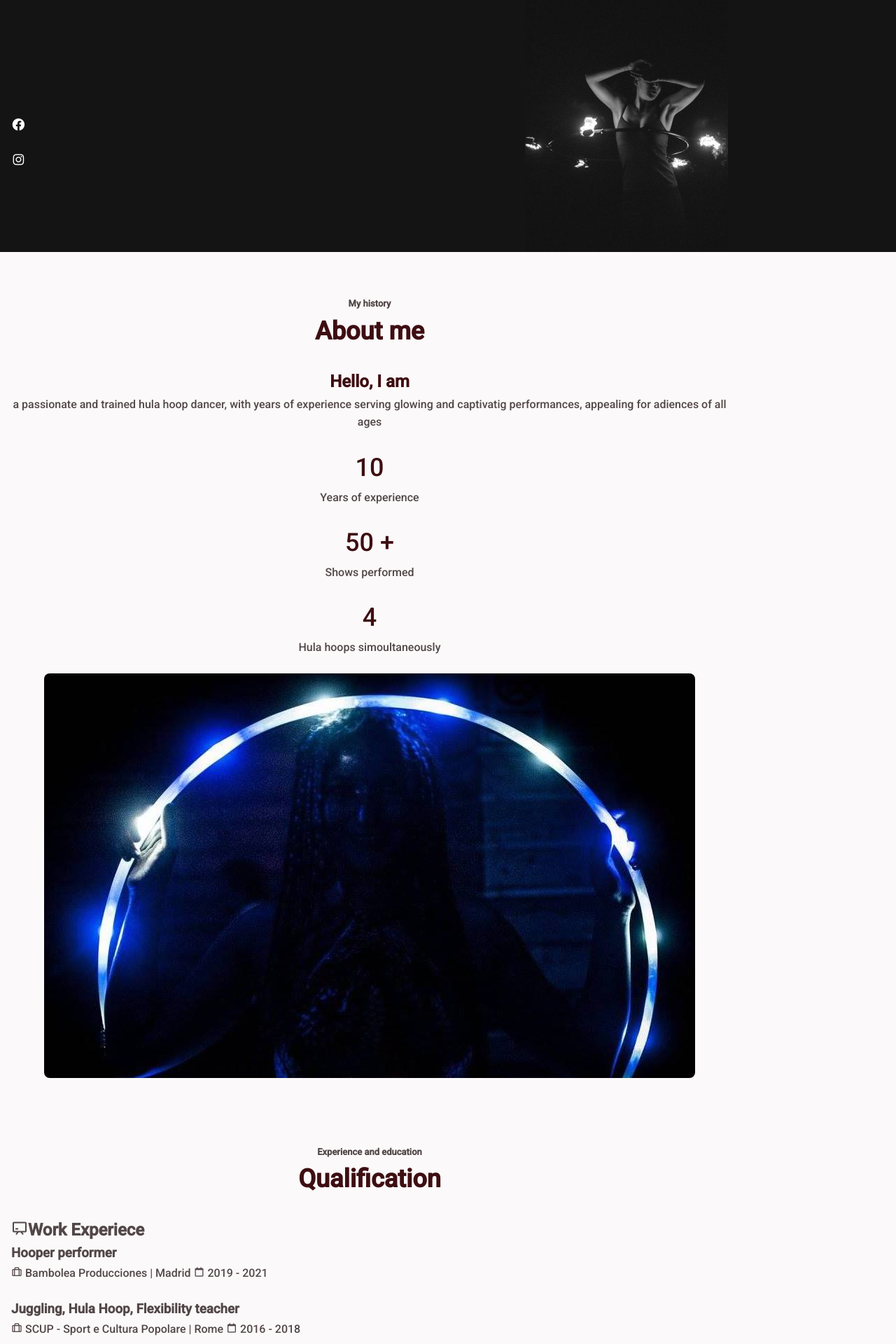
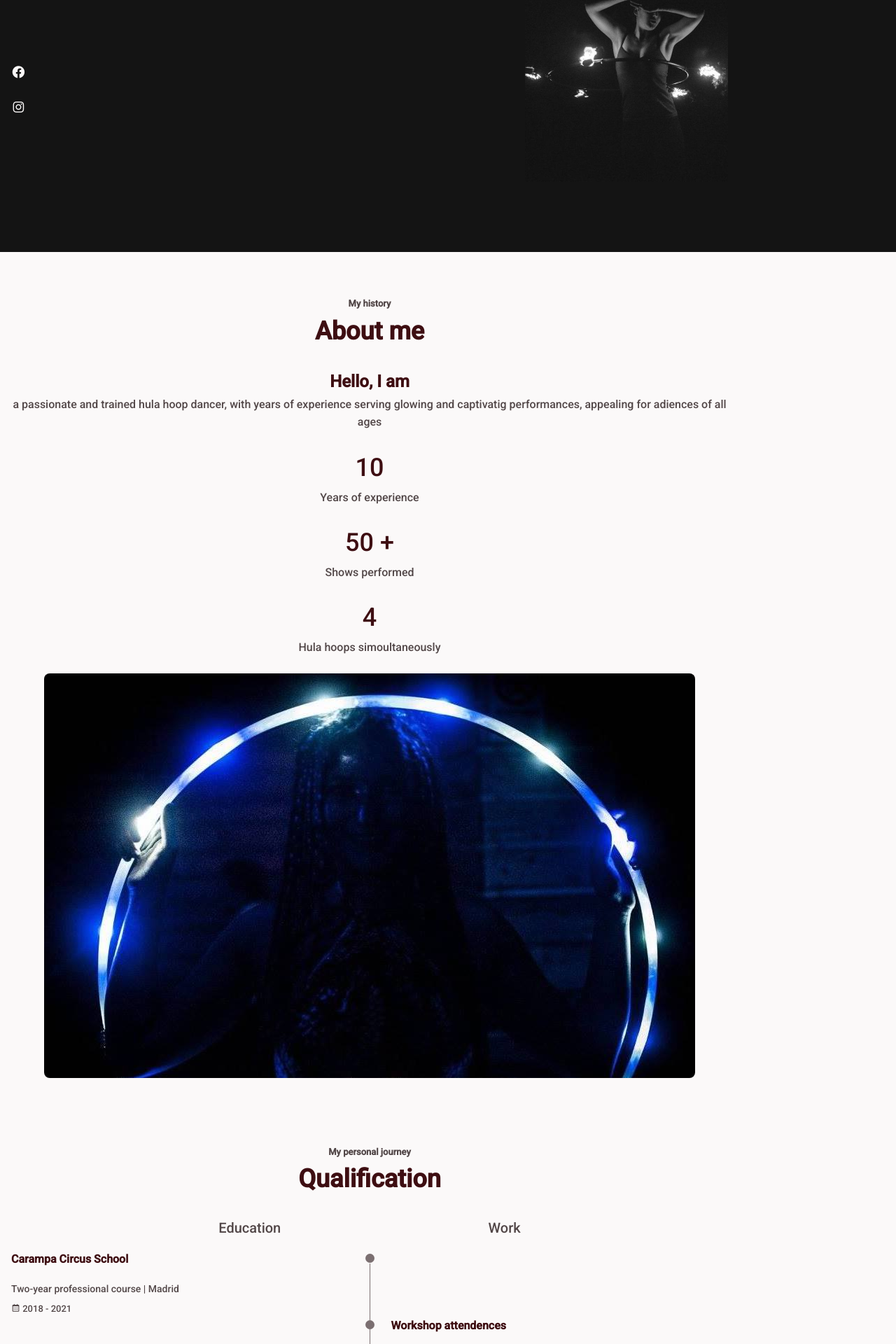
Before and after one commit to alexcarta/Grace, a PHP site: page / in a window 1280 px wide. Shown: the part 440-2360 px from the top of the page at 70% size. Run offline with PHP 8.4, Linux system fonts and the light colour scheme.

Commit message:
qualification-education

```diff
--- a/assets/css/style.css
+++ b/assets/css/style.css
@@ -95,8 +95,7 @@ ul{
 }
 
 a{
-  text-decoration: none;
-  color: white;
+  text-decoration: none !important;
 }
 
 img{
@@ -277,6 +276,7 @@ img{
   position: absolute;
   right: 0;
   bottom: 0;
+  margin-bottom: 100px;
 }
 
 .home__img img{
@@ -286,13 +286,14 @@ img{
 .home__social{
   display: flex;
   flex-direction: column;
+  margin-bottom: 100px;
 }
 
 .home__social-icon{
   width: max-content;
   font-size: 1.3rem;
   margin-bottom: var(--mb-2);
-  color: --first-color-lighten;
+  color: var(--first-color-lighten);
 }
 
 .home__social-icon:hover{
@@ -346,6 +347,114 @@ img{
 
 
 /*==================== QUALIFICATION ====================*/
+/*
+.qualification__container{
+  row-gap:  2.5rem;
+}
+
+.qualification__title{
+  font-size: var(--h3-font-size);
+  color: var(--first-color);
+  margin-bottom: var(--mb-2);
+  display: flex;
+  align-items: center;
+}
+
+.qualification__title-icon{
+  font-size: 1.5rem;
+  margin-right: var(--mb-1);
+}
+
+.qualification__box{
+  padding-bottom: 1rem;
+  border-bottom: 1px solid #ccc;
+}
+
+.qualification__area{
+  font-size: var(--normal-font-size);
+  color: var(--first-color);
+  margin-bottom: var(--mb-1);
+  font-weight: var(--font-medium);
+}
+
+.qualification__icon, .qualification__work{
+  font-size: var(--smaller -font-size);
+  color: var(--first-color-light);
+}
+
+.qualification__work{
+  display: block;
+}*/
+
+.qualification__tabs{
+  display: flex;
+  justify-content: space-evenly;
+  margin-bottom: var(--mb-2);
+}
+
+.qualification__button {
+  font-size: var(--h3-font-size);
+  font-weight: var(--font-medium);
+  cursor: pointer;
+}
+
+.qualification__button:hover {
+  color: var(--first-color-light);
+}
+
+.qualification__icon {
+  font-size: 1.8rem;
+  margin-right: var(--mb-0-25);
+}
+
+.qualification__data {
+  display: grid;
+  grid-template-columns: 1fr max-content 1fr;
+  column-gap: 1.5rem;
+}
+
+.qualification__title {
+  font-size: var(--h4-font-size);
+  color: var(--first-color);
+  margin-bottom: var(--mb-2);
+  display: flex;
+  align-items: center
+}
+
+.qualificiation__subtitle {
+  display: inline-block;
+  font-size: var(--small-font-size);
+  margin-bottom: var(--mb-1);
+}
+
+.qualification__calendar {
+  font-size:  var(--smaller-font-size);
+  color: var(--text-color-light);
+}
+
+.qualification__rounder {
+  display: inline-block;
+  width: 13px;
+  height: 13px;
+  background-color: var(--first-color-light);
+  border-radius: 50%;
+}
+
+.qualification__line {
+  display: block;
+  width: 1px;
+  height: 100%;
+  background-color: var(--first-color-light);
+  transform: translate(6px, -7px);
+}
+
+.qualification [data-content] {
+  display: none;
+}
+
+.qualification__active[data-content] {
+  display: block;
+}
 
 
 /*==================== SERVICES ====================*/
--- a/assets/js/main.js
+++ b/assets/js/main.js
@@ -53,3 +53,29 @@ function scrollHeader(){
   if(this.scrollY >= 200) header.classList.add('scroll-header');else header.classList.remove('scroll-header')
 }
 window.addEventListener('scroll', scrollHeader)
+
+// QUALIFICATION TABS
+
+const tabs = document.querySelectorAll('[data-target');
+const tabContents = document.querySelectorAll('[data-content]')
+
+console.log(tabs)
+console.log(tabContents)
+
+tabs.forEach(tab => {
+  tab.addEventListener('click', () => {
+    const target = document.querySelector(tab.dataset.target)
+
+    tabContents.forEach(tabContent => {
+      tabContent.classList.remove('qualification__active')
+    })
+
+    target.classList.add('qualification__active')
+
+    tabs.forEach(tab => {
+      tab.classList.remove('qualification__active')
+    })
+
+    tab.classList.add('qualification__active')
+  })
+});
--- a/home.html
+++ b/home.html
@@ -46,9 +46,9 @@
     <section class="home" id="home">
       <div class="home__container bd-container bd-grid">
         <div class="home__data">
-          <span class="home__greeting">Hello, My name is</span>
+          <span class="home__greeting">Hello, I am</span>
           <h1 class="home__name">Grazia Palermo</h1>
-          <span class="home__profession">Hooper</span>
+          <span class="home__profession">Hula hoop dancer and circus performer</span>
           <a download="" href="#" class="button button-light">BOOK ME</a>
         </div>
 
@@ -97,166 +97,215 @@
       </div>
     </section>
 
-    <!-- QUALIFICATION -->
+    <!--   QUALIFICATION -->
 
     <section class="qualification section bd-container" id="qualification">
-      <span class="section-subtitle">Experience and education</span>
+      <span class="section-subtitle">My personal journey</span>
       <h2 class="section-title">Qualification</h2>
 
-      <div class="qualification__container bd-grid">
-        <div class="qualification__content">
-          <h2 class="qualification__title">
-            <i class='bx bx-chalkboard qualification__title-icon'></i>Work Experiece
-          </h2>
+      <div class="qualification__container container">
 
-          <div class="bd-grid">
-            <div class="qualification__data">
-              <h3 class="qualification__area">Hooper performer</h3>
+        <div class="qualification__tabs">
+          <div class="qualification__button button--flex qualification__active" data-target='#education'>
+            Education
+          </div>
 
-              <div class="qualification__box">
-
-                <span class="qualification__work">
-                  <i class="bx bx-briefcase-alt qualification__icon"></i>
-                  Bambolea Producciones | Madrid
-                </span>
-
-                <span class="qualification__work">
-                  <i class="bx bx-calendar-alt qualification__icon"></i>
-                  2019 - 2021
-                </span>
+          <div class="qualification__button button--flex" data-target='#work'>
+            Work
           </div>
         </div>
 
+        <div class="qualification__sections">
+
+          <!-- QUALIFICATION CONTENT 1-->
+
+          <div class="qualification__content qualification__active" data-content id="education">
+
+            <!-- QUALIFICATION 1 -->
             <div class="qualification__data">
-              <h3 class="qualification__area">Juggling, Hula Hoop, Flexibility teacher</h3>
 
-              <div class="qualification__box">
-
-                <span class="qualification__work">
-                  <i class="bx bx-briefcase-alt qualification__icon"></i>
-                  SCUP - Sport e Cultura Popolare | Rome
-                </span>
-
-                <span class="qualification__work">
-                  <i class="bx bx-calendar-alt qualification__icon"></i>
-                  2016 - 2018
-                </span>
+              <div>
+                <h3 class="qualification__title">Carampa Circus School</h3>
+                <span class="qualificiation__subtitle">Two-year professional course | Madrid</span>
+                <div class="qualification__calendar">
+                  <i class='bx bx-calendar' ></i>
+                  2018 - 2021
                 </div>
               </div>
 
+              <div>
+                <span class="qualification__rounder"></span>
+                <span class="qualification__line"></span>
+              </div>
+
+            </div>
+
+            <!-- QUALIFICATION 2 -->
             <div class="qualification__data">
-              <h3 class="qualification__area">Circus Wader-Trampoliere</h3>
+              <div></div>
 
-              <div class="qualification__box">
+              <div>
+                <span class="qualification__rounder"></span>
+                <span class="qualification__line"></span>
+              </div>
 
-                <span class="qualification__work">
-                  <i class="bx bx-briefcase-alt qualification__icon"></i>
-                  Artefatti Stilts | Rome
+              <div>
+                <h3 class="qualification__title">Workshop attendences</h3>
+                <span class="qualificiation__subtitle">
+
+
+                  Skyflow Artist <a href="https://www.instagram.com/skyflowartist/?hl=en"><i class='bx bx-link' ></i></a><br>
+
+                  Vasili Protsenko <a href="https://firco.org/en/announcement/jury/"><i class='bx bx-link' ></i></a><br>
+
+                  Stefano Fabbri <a href="#"><i class='bx bx-link' ></i></a><br>
+
+                  Paola Berton <a href="https://www.paola-berton.com/"><i class='bx bx-link' ></i></a><br>
+
+                  Lila Chupa Hoops <a href="https://www.lilachupahoops.com/"><i class='bx bx-link' ></i></a><br>
+
+                  Marianna de Santis <a href="https://www.hoopconvention.at/marianna-de-sanctis-ita.html"><i class='bx bx-link' ></i></a><br>
+
+                  Nina Savidi <a href=""><i class='bx bx-link' ></i></a><br>
+
+                  Guglielmo Magellano Bartoli <a href="https://www.instagram.com/guglielmobartoli/"><i class='bx bx-link' ></i></a><br>
+
+                  Silvia Pavone <a href="https://silviapavone.com/"><i class='bx bx-link' ></i></a><br>
+
                 </span>
-
-                <span class="qualification__work">
-                  <i class="bx bx-calendar-alt qualification__icon"></i>
-                  2016 - 2018
-                </span>
+                <div class="qualification__calendar">
+                  <i class='bx bx-calendar' ></i>
+                  2015 - till now
                 </div>
               </div>
 
+            </div>
+
+            <!-- QUALIFICATION 3 -->
             <div class="qualification__data">
-              <h3 class="qualification__area">Hooper performer</h3>
 
-              <div class="qualification__box">
+              <div>
+                <h3 class="qualification__title">DAMS - University of Roma Tre</h3>
+                <span class="qualificiation__subtitle">Bachelor's Degree, disciplines of art and show-business: Cinema, Television and New media | Rome</span>
+                <div class="qualification__calendar">
+                  <i class='bx bx-calendar' ></i>
+                  2012 - 2015
+                </div>
+              </div>
 
-                <span class="qualification__work">
-                  <i class="bx bx-briefcase-alt qualification__icon"></i>
-                  Circofficina Porto Fluviale | Rome
-                </span>
+              <div>
+                <span class="qualification__rounder"></span>
+                <span class="qualification__line"></span>
+              </div>
+            </div>
 
-                <span class="qualification__work">
-                  <i class="bx bx-calendar-alt qualification__icon"></i>
-                  2015 - till now
-                </span>
+            <!-- QUALIFICATION 4 -->
+            <div class="qualification__data">
+              <div></div>
+
+              <div>
+                <span class="qualification__rounder"></span>
+                <!-- <span class="qualification__line"></span> -->
+              </div>
+
+
+              <div>
+                <h3 class="qualification__title">Liceo Sebastiano Satta</h3>
+                <span class="qualificiation__subtitle">School Diploma, Psycho Pedagogy and Social Sciences | Nuoro</span>
+                <div class="qualification__calendar">
+                  <i class='bx bx-calendar' ></i>
+                  2007 - 2012
                 </div>
               </div>
             </div>
           </div>
 
-        <div class="qualification__content">
-          <h2 class="qualification__title">
-            <i class='bx bx-bookmark qualification__title-icon'></i>Education
-          </h2>
 
-          <div class="bd-grid">
+
+          <!-- QUALIFICATION CONTENT 2-->
+
+          <div class="qualification__content" data-content id="work">
+
+            <!-- QUALIFICATION 1 -->
             <div class="qualification__data">
-              <h3 class="qualification__area">Hooper performer</h3>
 
-              <div class="qualification__box">
-
-                <span class="qualification__work">
-                  <i class="bx bx-briefcase-alt qualification__icon"></i>
-                  Bambolea Producciones | Madrid
-                </span>
-
-                <span class="qualification__work">
-                  <i class="bx bx-calendar-alt qualification__icon"></i>
+              <div>
+                <h3 class="qualification__title">Hooper performer</h3>
+                <span class="qualificiation__subtitle">Bambolea Producciones | Madrid</span>
+                <div class="qualification__calendar">
+                  <i class='bx bx-calendar' ></i>
                   2019 - 2021
-                </span>
                 </div>
               </div>
 
+              <div>
+                <span class="qualification__rounder"></span>
+                <span class="qualification__line"></span>
+              </div>
+
+            </div>
+
+            <!-- QUALIFICATION 2 -->
             <div class="qualification__data">
-              <h3 class="qualification__area">Juggling, Hula Hoop, Flexibility teacher</h3>
+              <div></div>
 
-              <div class="qualification__box">
+              <div>
+                <span class="qualification__rounder"></span>
+                <span class="qualification__line"></span>
+              </div>
 
-                <span class="qualification__work">
-                  <i class="bx bx-briefcase-alt qualification__icon"></i>
-                  SCUP - Sport e Cultura Popolare | Rome
-                </span>
-
-                <span class="qualification__work">
-                  <i class="bx bx-calendar-alt qualification__icon"></i>
+              <div>
+                <h3 class="qualification__title">Juggling, Hula Hoop, Flexibility teacher</h3>
+                <span class="qualificiation__subtitle">SCUP - Sport e Cultura Popolare | Rome</span>
+                <div class="qualification__calendar">
+                  <i class='bx bx-calendar' ></i>
                   2016 - 2018
-                </span>
                 </div>
               </div>
 
+            </div>
+
+            <!-- QUALIFICATION 3 -->
             <div class="qualification__data">
-              <h3 class="qualification__area">Circus Wader-Trampoliere</h3>
 
-              <div class="qualification__box">
-
-                <span class="qualification__work">
-                  <i class="bx bx-briefcase-alt qualification__icon"></i>
-                  Artefatti Stilts | Rome
-                </span>
-
-                <span class="qualification__work">
-                  <i class="bx bx-calendar-alt qualification__icon"></i>
+              <div>
+                <h3 class="qualification__title">Circus Wader-Trampoliere</h3>
+                <span class="qualificiation__subtitle">Artefatti Stilts | Rome</span>
+                <div class="qualification__calendar">
+                  <i class='bx bx-calendar' ></i>
                   2016 - 2018
-                </span>
                 </div>
               </div>
 
+              <div>
+                <span class="qualification__rounder"></span>
+                <span class="qualification__line"></span>
+              </div>
+
+            </div>
+
+            <!-- QUALIFICATION 4 -->
             <div class="qualification__data">
-              <h3 class="qualification__area">Hooper performer</h3>
+              <div></div>
 
-              <div class="qualification__box">
+              <div>
+                <span class="qualification__rounder"></span>
+                <!-- <span class="qualification__line"></span> -->
+              </div>
 
-                <span class="qualification__work">
-                  <i class="bx bx-briefcase-alt qualification__icon"></i>
-                  Circofficina Porto Fluviale | Rome
-                </span>
+              <div>
+                <h3 class="qualification__title">Hooper performer</h3>
+                <span class="qualificiation__subtitle">Circofficina Porto Fluviale | Rome</span>
+                <div class="qualification__calendar">
+                  <i class='bx bx-calendar' ></i>
+                  2015 - till now
+                </div>
+              </div>
 
-                <span class="qualification__work">
-                  <i class="bx bx-calendar-alt qualification__icon"></i>
-                  2015 - till now
-                </span>
             </div>
           </div>
         </div>
       </div>
-      </div>
-
     </section>
 
   </main>
```
Also changed, not shown: assets/img/home.jpeg, 2 other files. Lines whose indentation alone changed are shown as unchanged.
